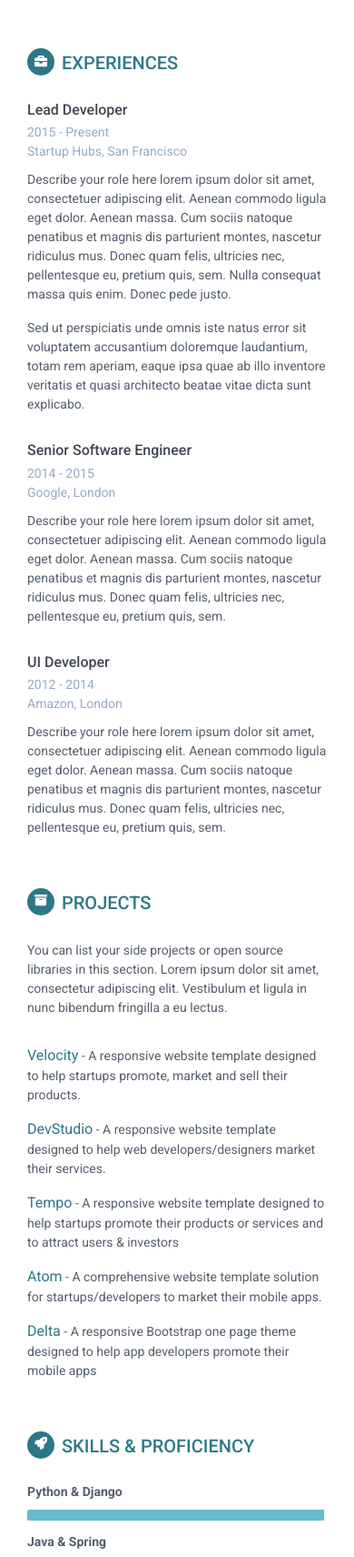
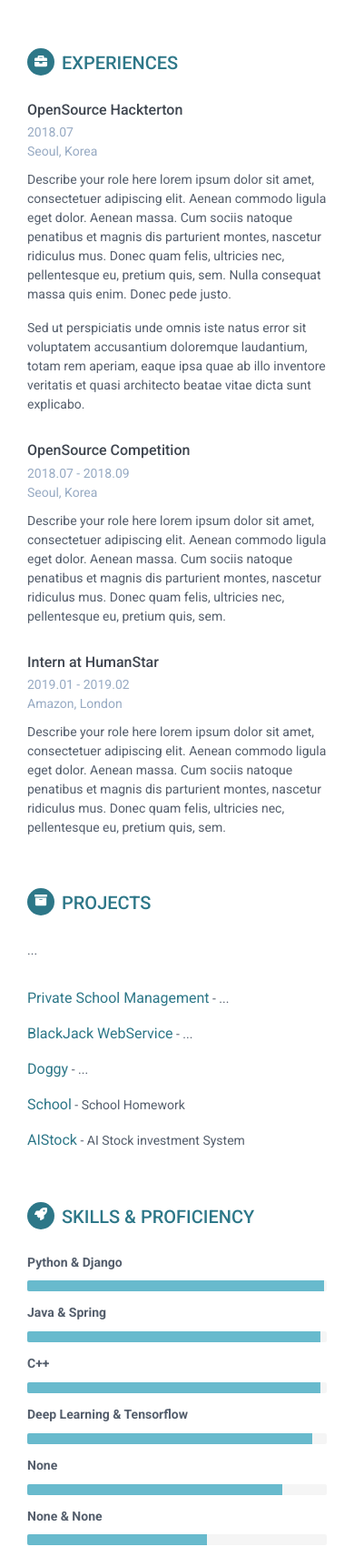
Before and after one commit to dxdiag20/dxdiag20.github.io, a plain HTML site: page index.html in a window 390 px wide. Shown: the part 1165-2876 px from the top of the page at 91% size. Drawn offline with Linux system fonts and the light colour scheme.

Commit message:
index.html: add info

```diff
--- a/index.html
+++ b/index.html
@@ -85,10 +85,10 @@
                 <div class="item">
                     <div class="meta">
                         <div class="upper-row">
-                            <h3 class="job-title">Lead Developer</h3>
-                            <div class="time">2015 - Present</div>
+                            <h3 class="job-title">OpenSource Hackterton</h3>
+                            <div class="time">2018.07</div>
                         </div><!--//upper-row-->
-                        <div class="company">Startup Hubs, San Francisco</div>
+                        <div class="company">Seoul, Korea</div>
                     </div><!--//meta-->
                     <div class="details">
                         <p>Describe your role here lorem ipsum dolor sit amet, consectetuer adipiscing elit. Aenean commodo ligula eget dolor. Aenean massa. Cum sociis natoque penatibus et magnis dis parturient montes, nascetur ridiculus mus. Donec quam felis, ultricies nec, pellentesque eu, pretium quis, sem. Nulla consequat massa quis enim. Donec pede justo.</p>
@@ -99,10 +99,10 @@
                 <div class="item">
                     <div class="meta">
                         <div class="upper-row">
-                            <h3 class="job-title">Senior Software Engineer</h3>
-                            <div class="time">2014 - 2015</div>
+                            <h3 class="job-title">OpenSource Competition</h3>
+                            <div class="time">2018.07 - 2018.09</div>
                         </div><!--//upper-row-->
-                        <div class="company">Google, London</div>
+                        <div class="company">Seoul, Korea</div>
                     </div><!--//meta-->
                     <div class="details">
                         <p>Describe your role here lorem ipsum dolor sit amet, consectetuer adipiscing elit. Aenean commodo ligula eget dolor. Aenean massa. Cum sociis natoque penatibus et magnis dis parturient montes, nascetur ridiculus mus. Donec quam felis, ultricies nec, pellentesque eu, pretium quis, sem.</p>
@@ -113,8 +113,8 @@
                 <div class="item">
                     <div class="meta">
                         <div class="upper-row">
-                            <h3 class="job-title">UI Developer</h3>
-                            <div class="time">2012 - 2014</div>
+                            <h3 class="job-title">Intern at HumanStar</h3>
+                            <div class="time">2019.01 - 2019.02</div>
                         </div><!--//upper-row-->
                         <div class="company">Amazon, London</div>
                     </div><!--//meta-->
@@ -128,24 +128,24 @@
             <section class="section projects-section">
                 <h2 class="section-title"><span class="icon-holder"><i class="fas fa-archive"></i></span>Projects</h2>
                 <div class="intro">
-                    <p>You can list your side projects or open source libraries in this section. Lorem ipsum dolor sit amet, consectetur adipiscing elit. Vestibulum et ligula in nunc bibendum fringilla a eu lectus.</p>
+                    <p>...</p>
                 </div><!--//intro-->
                 <div class="item">
-                    <span class="project-title"><a href="#hook">Velocity</a></span> - <span class="project-tagline">A responsive website template designed to help startups promote, market and sell their products.</span>
+                    <span class="project-title"><a href="#hook">Private School Management</a></span> - <span class="project-tagline">...</span>
 
                 </div><!--//item-->
                 <div class="item">
-                    <span class="project-title"><a href="http://themes.3rdwavemedia.com/website-templates/responsive-bootstrap-theme-web-development-agencies-devstudio/" target="_blank">DevStudio</a></span> -
-                    <span class="project-tagline">A responsive website template designed to help web developers/designers market their services. </span>
+                    <span class="project-title"><a href="http://themes.3rdwavemedia.com/website-templates/responsive-bootstrap-theme-web-development-agencies-devstudio/" target="_blank">BlackJack WebService</a></span> -
+                    <span class="project-tagline">... </span>
                 </div><!--//item-->
                 <div class="item">
-                    <span class="project-title"><a href="http://themes.3rdwavemedia.com/website-templates/responsive-bootstrap-theme-for-startups-tempo/" target="_blank">Tempo</a></span> - <span class="project-tagline">A responsive website template designed to help startups promote their products or services and to attract users &amp; investors</span>
+                    <span class="project-title"><a href="http://themes.3rdwavemedia.com/website-templates/responsive-bootstrap-theme-for-startups-tempo/" target="_blank">Doggy</a></span> - <span class="project-tagline">...</span>
                 </div><!--//item-->
                 <div class="item">
-                    <span class="project-title"><a href="hhttp://themes.3rdwavemedia.com/website-templates/responsive-bootstrap-theme-mobile-apps-atom/" target="_blank">Atom</a></span> - <span class="project-tagline">A comprehensive website template solution for startups/developers to market their mobile apps. </span>
+                    <span class="project-title"><a href="hhttp://themes.3rdwavemedia.com/website-templates/responsive-bootstrap-theme-mobile-apps-atom/" target="_blank">School</a></span> - <span class="project-tagline">School Homework</span>
                 </div><!--//item-->
                 <div class="item">
-                    <span class="project-title"><a href="http://themes.3rdwavemedia.com/website-templates/responsive-bootstrap-theme-for-mobile-apps-delta/" target="_blank">Delta</a></span> - <span class="project-tagline">A responsive Bootstrap one page theme designed to help app developers promote their mobile apps</span>
+                    <span class="project-title"><a href="http://themes.3rdwavemedia.com/website-templates/responsive-bootstrap-theme-for-mobile-apps-delta/" target="_blank">AIStock</a></span> - <span class="project-tagline">AI Stock investment System</span>
                 </div><!--//item-->
             </section><!--//section-->
 
@@ -155,42 +155,42 @@
                     <div class="item">
                         <h3 class="level-title">Python &amp; Django</h3>
                         <div class="progress level-bar">
-						    <div class="progress-bar theme-progress-bar" role="progressbar" style="width: 99%" aria-valuenow="99" aria-valuemin="0" aria-valuemax="100"></div>
+						    <div class="progress-bar theme-progress-bar" role="progressbar" style="width: 99%" aria-valuenow="70" aria-valuemin="0" aria-valuemax="100"></div>
 						</div>
                     </div><!--//item-->
 
                     <div class="item">
                         <h3 class="level-title">Java &amp; Spring</h3>
                         <div class="progress level-bar">
-						    <div class="progress-bar theme-progress-bar" role="progressbar" style="width: 98%" aria-valuenow="98" aria-valuemin="0" aria-valuemax="100"></div>
+						    <div class="progress-bar theme-progress-bar" role="progressbar" style="width: 98%" aria-valuenow="70" aria-valuemin="0" aria-valuemax="100"></div>
 						</div>
                     </div><!--//item-->
 
                     <div class="item">
                         <h3 class="level-title">C++</h3>
                         <div class="progress level-bar">
-						    <div class="progress-bar theme-progress-bar" role="progressbar" style="width: 98%" aria-valuenow="98" aria-valuemin="0" aria-valuemax="100"></div>
+						    <div class="progress-bar theme-progress-bar" role="progressbar" style="width: 98%" aria-valuenow="60" aria-valuemin="0" aria-valuemax="100"></div>
 						</div>
                     </div><!--//item-->
 
                     <div class="item">
                         <h3 class="level-title">Deep Learning &amp; Tensorflow</h3>
                         <div class="progress level-bar">
-							    <div class="progress-bar theme-progress-bar" role="progressbar" style="width: 95%" aria-valuenow="95" aria-valuemin="0" aria-valuemax="100"></div>
+							    <div class="progress-bar theme-progress-bar" role="progressbar" style="width: 95%" aria-valuenow="40" aria-valuemin="0" aria-valuemax="100"></div>
 						</div>
                     </div><!--//item-->
 
                     <div class="item">
                         <h3 class="level-title">None</h3>
                         <div class="progress level-bar">
-						    <div class="progress-bar theme-progress-bar" role="progressbar" style="width: 85%" aria-valuenow="85" aria-valuemin="0" aria-valuemax="100"></div>
+						    <div class="progress-bar theme-progress-bar" role="progressbar" style="width: 85%" aria-valuenow="100" aria-valuemin="0" aria-valuemax="100"></div>
 						</div>
                     </div><!--//item-->
 
                     <div class="item">
                         <h3 class="level-title">None &amp; None</h3>
                         <div class="progress level-bar">
-						    <div class="progress-bar theme-progress-bar" role="progressbar" style="width: 60%" aria-valuenow="60" aria-valuemin="0" aria-valuemax="100"></div>
+						    <div class="progress-bar theme-progress-bar" role="progressbar" style="width: 60%" aria-valuenow="100" aria-valuemin="0" aria-valuemax="100"></div>
 						</div>
                     </div><!--//item-->
 
```
